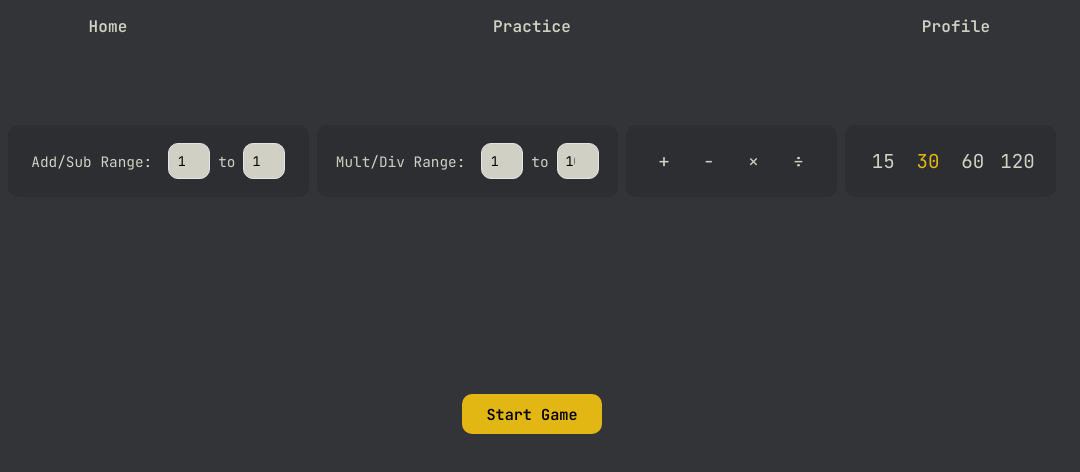
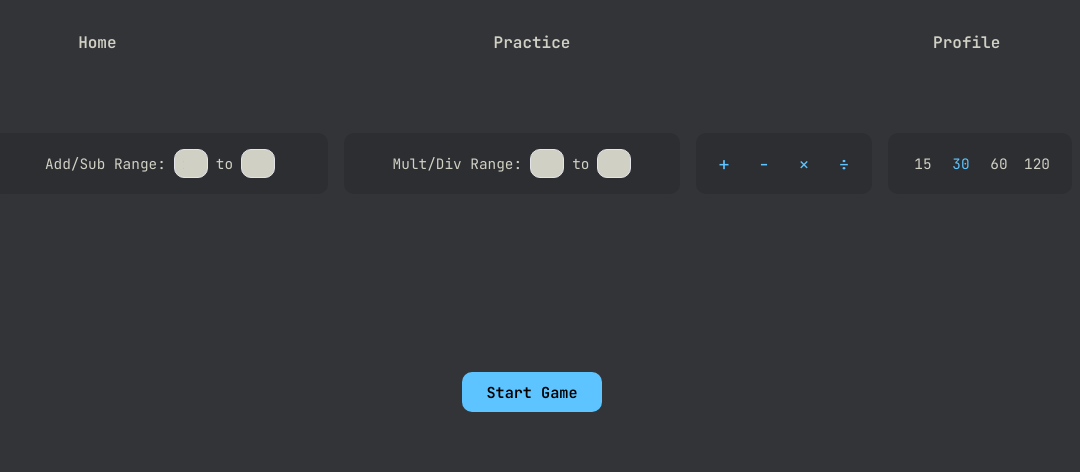
Before and after one commit to dbu79/math-game, a React (Vite) app: page / in a window 1280 px wide. Shown: the top 472 px of the page, without its empty margins (108-1188 px from the left). Built offline with nearby package versions, Linux system fonts and the light colour scheme.

Commit message:
Implement operator toggle

```diff
--- a/src/components/Game.jsx
+++ b/src/components/Game.jsx
@@ -16,6 +16,7 @@ function Game() {
     const [maxAdd, setMaxAdd] = useState(10)
     const [minMult, setMinMult] = useState(1)
     const [maxMult, setMaxMult] = useState(10)
+    const [operators, setOperators] = useState(["+", "-", "*", "/"])
 
     const isRunning = hasStarted && time > 0
 
@@ -78,6 +79,7 @@ function Game() {
                     maxAdd={maxAdd}
                     minMult={minMult}
                     maxMult={maxMult}
+                    operators={operators}
                     onCorrect={() => setCount(c => c + 1)}
                     onSkip={() => setSkipped(s => s + 1)}
                     onRestart={startGame}/>
@@ -92,6 +94,8 @@ function Game() {
                 maxMult={maxMult}
                 onMinMultChange={setMinMult}
                 onMaxMultChange={setMaxMult}
+                operators={operators}
+                onOperatorsChange={setOperators}
                 selectedTime={selectedTime}
                 setSelectedTime={setSelectedTime}
                 />
--- a/src/components/PlayScreen.jsx
+++ b/src/components/PlayScreen.jsx
@@ -2,7 +2,7 @@ import Question from "./Question";
 import Timer from "./Timer";
 import Stats from "./Stats";
 
-function PlayingScreen({ time, round, count, skipped, onCorrect, onSkip, isRunning, onRestart, minAdd, maxAdd, minMult, maxMult }) {
+function PlayingScreen({ time, round, count, skipped, onCorrect, onSkip, isRunning, onRestart, minAdd, maxAdd, minMult, maxMult, operators }) {
     return (
         <>
         <Timer time={time}/>
@@ -15,6 +15,7 @@ function PlayingScreen({ time, round, count, skipped, onCorrect, onSkip, isRunni
             maxAdd={maxAdd}
             minMult={minMult}
             maxMult={maxMult}
+            operators={operators}
             />
         <Stats count={count} skipped={skipped}/>
         <button onClick={onRestart}>Restart</button>
--- a/src/components/Question.jsx
+++ b/src/components/Question.jsx
@@ -2,8 +2,8 @@ import GetEquation from "../functions/GetEquation"
 import Settings from "./Settings"
 import { useState, useEffect } from "react"
 
-function Question({ isRunning, onCorrect, onSkip, minAdd, maxAdd, minMult, maxMult }) {
-    const [equation, setEquation] = useState(() => GetEquation(Number(minAdd), Number(maxAdd), Number(minMult), Number(maxMult)))
+function Question({ isRunning, onCorrect, onSkip, minAdd, maxAdd, minMult, maxMult, operators }) {
+    const [equation, setEquation] = useState(() => GetEquation(Number(minAdd), Number(maxAdd), Number(minMult), Number(maxMult), operators))
     const [miniTimer, setMiniTimer] = useState(4)
     const [guess, setGuess] = useState("")
 
@@ -12,7 +12,7 @@ function Question({ isRunning, onCorrect, onSkip, minAdd, maxAdd, minMult, maxMu
     useEffect(() => {
         if (guess === "") return
         if (Number(guess) === answer) {
-            setEquation(GetEquation(Number(minAdd), Number(maxAdd), Number(minMult), Number(maxMult)))
+            setEquation(GetEquation(Number(minAdd), Number(maxAdd), Number(minMult), Number(maxMult), operators))
             setGuess("")
             setMiniTimer(4)
             onCorrect()
@@ -28,7 +28,7 @@ function Question({ isRunning, onCorrect, onSkip, minAdd, maxAdd, minMult, maxMu
     useEffect(() => {
         if (isRunning) {
             if (miniTimer === 0) {
-                setEquation(GetEquation(Number(minAdd), Number(maxAdd), Number(minMult), Number(maxMult)))
+                setEquation(GetEquation(Number(minAdd), Number(maxAdd), Number(minMult), Number(maxMult), operators))
                 setGuess("")
                 setMiniTimer(4)
                 onSkip()
--- a/src/components/StartScreen.jsx
+++ b/src/components/StartScreen.jsx
@@ -1,6 +1,6 @@
 import Settings from "./Settings"
 
-function StartScreen({ onStart, minAdd, maxAdd, onMinAddChange, onMaxAddChange, minMult, maxMult, onMinMultChange, onMaxMultChange, selectedTime, setSelectedTime }) {
+function StartScreen({ onStart, minAdd, maxAdd, onMinAddChange, onMaxAddChange, minMult, maxMult, onMinMultChange, onMaxMultChange, operators, onOperatorsChange, selectedTime, setSelectedTime }) {
     return (
         <>
         <Settings
@@ -9,6 +9,7 @@ function StartScreen({ onStart, minAdd, maxAdd, onMinAddChange, onMaxAddChange,
         minMult={minMult} maxMult={maxMult}
         onMinMultChange={onMinMultChange} onMaxMultChange={onMaxMultChange}
         selectedTime={selectedTime} setSelectedTime={setSelectedTime}
+        operators={operators} onOperatorsChange={onOperatorsChange}
         />
         <div className="start">
             <button className="start-button" onClick={onStart}>Start Game</button>
--- a/src/functions/GetEquation.js
+++ b/src/functions/GetEquation.js
@@ -1,4 +1,4 @@
-function GetEquation(minAdd, maxAdd, minMult, maxMult, operators = ["+", "-", "*", "/"]) {
+function GetEquation(minAdd, maxAdd, minMult, maxMult, operators = []) {
 
     const operator = operators[Math.floor(Math.random() * operators.length)]
 
@@ -22,6 +22,8 @@ function GetEquation(minAdd, maxAdd, minMult, maxMult, operators = ["+", "-", "*
         n2 = randInt()
     }
 
+    if (operators.length === 0) operators = ["+", "-", "*", "/"]
+
     const operations = {
         "+": (a, b) => a + b,
         "-": (a, b) => a - b,
--- a/src/index.css
+++ b/src/index.css
@@ -1,14 +1,35 @@
- :root {
+ :root,
+ [data-theme="dark"] {
     --text-primary: #d1d0c5;
     --text-secondary: #646669;
     --font-sans: "JetBrains Mono";
     --bg: #323437;
     --surface: #2c2e31;
     --border: #e3e3ea;
-    --accent: #e2b714;
-    --accent-hover: #e2b714cc;
+    --accent: #5ec4ff;
+    --accent-hover: #5ec4ffcc;
+
     --correct: #2f9e63;
-    /* --incorrect: #e2574a; */
+    --incorrect: #ca4754;
+    --radius: 10px;
+    --max-width: 1080px;
+    --space-1: 0.5rem;
+    --space-2: 1rem;
+    --space-3: 1.5rem;
+    --space-4: 2.5rem;
+    --space-5: 4rem;
+ }
+ [data-theme="light"] {
+    --text-primary: #2c2e31;
+    --text-secondary: #646669;
+    --font-sans: "JetBrains Mono";
+    --bg: #f5f5f0;
+    --surface: #ffffff;
+    --border: #d1d0c5;
+    --accent: #5ec4ff;
+    --accent-hover: #5ec4ffcc;
+
+    --correct: #2f9e63;
     --incorrect: #ca4754;
     --radius: 10px;
     --max-width: 1080px;
@@ -40,11 +61,9 @@ a {
     display: flex;
     justify-content: center;
     align-items: center;
-    font-size: 1rem;
     font-weight: 600;
-    letter-spacing: 0.01rem;
     gap: var(--space-3);
-    margin: 1rem 1rem 1rem;
+    margin-top: 2rem;
 }
 
 .navbar a {
@@ -58,8 +77,8 @@ a {
     display: flex;
     align-items: center;
     justify-content: center;
-    max-width: var(--max-width);
     margin: 0 auto;
+    width: 100%;
 }
 
 /* ---- Game panel ---- */
@@ -97,24 +116,25 @@ a {
     align-items: center;
 }
 
+/* ---- Settings ---- */
+
 .settings-bar {
     display: flex;
     justify-content: space-between;
     align-items: stretch;
-    gap: var(--space-1);
-    padding: 5rem 1rem 1rem;
-    transform: translateY(-8px);
+    gap: var(--space-2);
+    padding: 5rem 0rem 0rem;
     width: 100%;
 
 }
 
 .settings-box {
-    flex: 1.5;
+    box-sizing: border-box;
+    flex: 2;
     background: var(--surface);
     border-radius: var(--radius);
     padding: 1rem;
     display: flex;
-    flex-direction: row;
     align-items: center;
     justify-content: center;
     gap: 0.5rem;
@@ -129,42 +149,29 @@ a {
 
 }
 
-.min-box {
-    width: 1.5rem;
+.min-box,
+.max-box {
+    width: 1rem;
+    height: 0.7rem;
     text-align: center;
     appearance: textfield;
     -moz-appearance: textfield;
-    padding: 0.5rem 0.5rem 0.5rem;
+    padding: 0.5rem;
     border-radius: var(--radius);
     border: 1px solid var(--border);
-    margin-left: 0.5rem;
     font-family: var(--font-sans);
     background: #d1d0c5;
 }
 
-.max-box {
-    width: 1.5rem;
-    text-align: center;
-    appearance: textfield;
-    -moz-appearance: textfield;
-    padding: 0.5rem 0.5rem 0.5rem;
-    border-radius: var(--radius);
-    border: 1px solid var(--border);
-    font-family: var(--font-sans);
-    background: #d1d0c5;
-
-}
-
-/* ---- Operator Checkboxes ---- */
+/* ---- Toggles ---- */
 
 .operator-settings {
     flex: 1;
     display: flex;
     align-items: center;
     background: var(--surface);
-    padding: 1rem;
+    padding: 0.5rem;
     border-radius: var(--radius);
-
 }
 
 .operator-toggle {
@@ -187,15 +194,13 @@ a {
     transition: color 0.15s;
 }
 
-.operator-toggle:checked + .operator-label {
+.operator-toggle:checked + .operator-label,
+.time-toggle:checked + .time-label {
     color: var(--accent);
 }
-
 .operator-toggle:hover {
     background: var(--accent-hover);
 }
-
-/* ---- Time Toggle ---- */
 
 .time-settings {
     flex: 1;
@@ -219,16 +224,11 @@ a {
     display: flex;
     align-items: center;
     justify-content: center;
-    width: 2.5rem;
-    height: 2.5rem;
-    font-size: 1.2rem;
+    /* height: 2rem; */
+    font-size: 0.9rem;
     cursor: pointer;
     user-select: none;
     transition: color 0.15s;
-}
-
-.time-toggle:checked + .time-label {
-    color: var(--accent);
 }
 
 
@@ -247,8 +247,8 @@ a {
     display: flex;
     align-items: center;
     padding: var(--space-2);
-    background: var(--surface);
-    border-radius: var(--radius);
+    /* background: var(--surface);
+    border-radius: var(--radius); */
     gap: var(--space-4);
     margin: var(--space-3);
 }
```
Also changed, not shown: src/components/Settings.jsx (+34 -5 lines).
